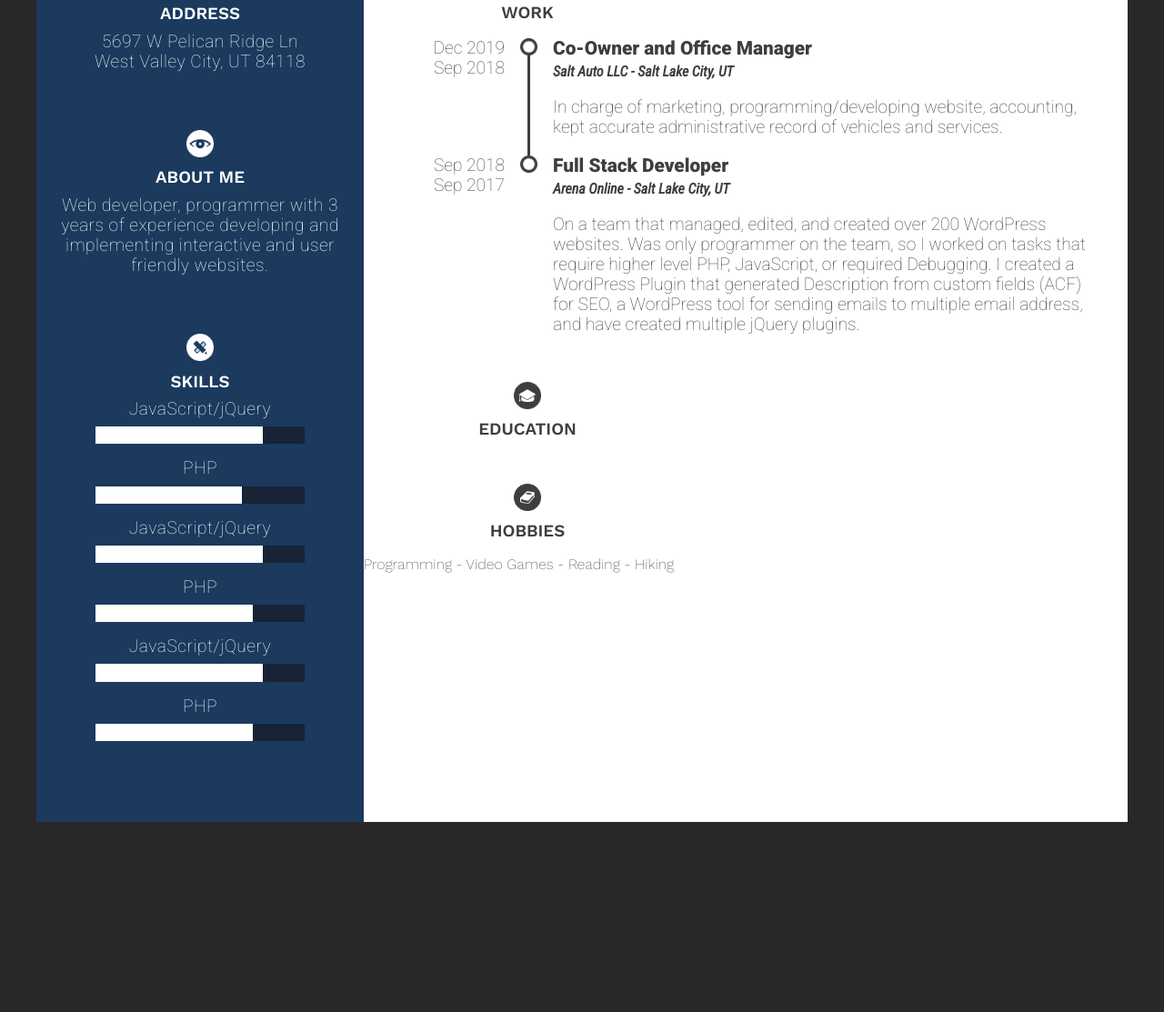
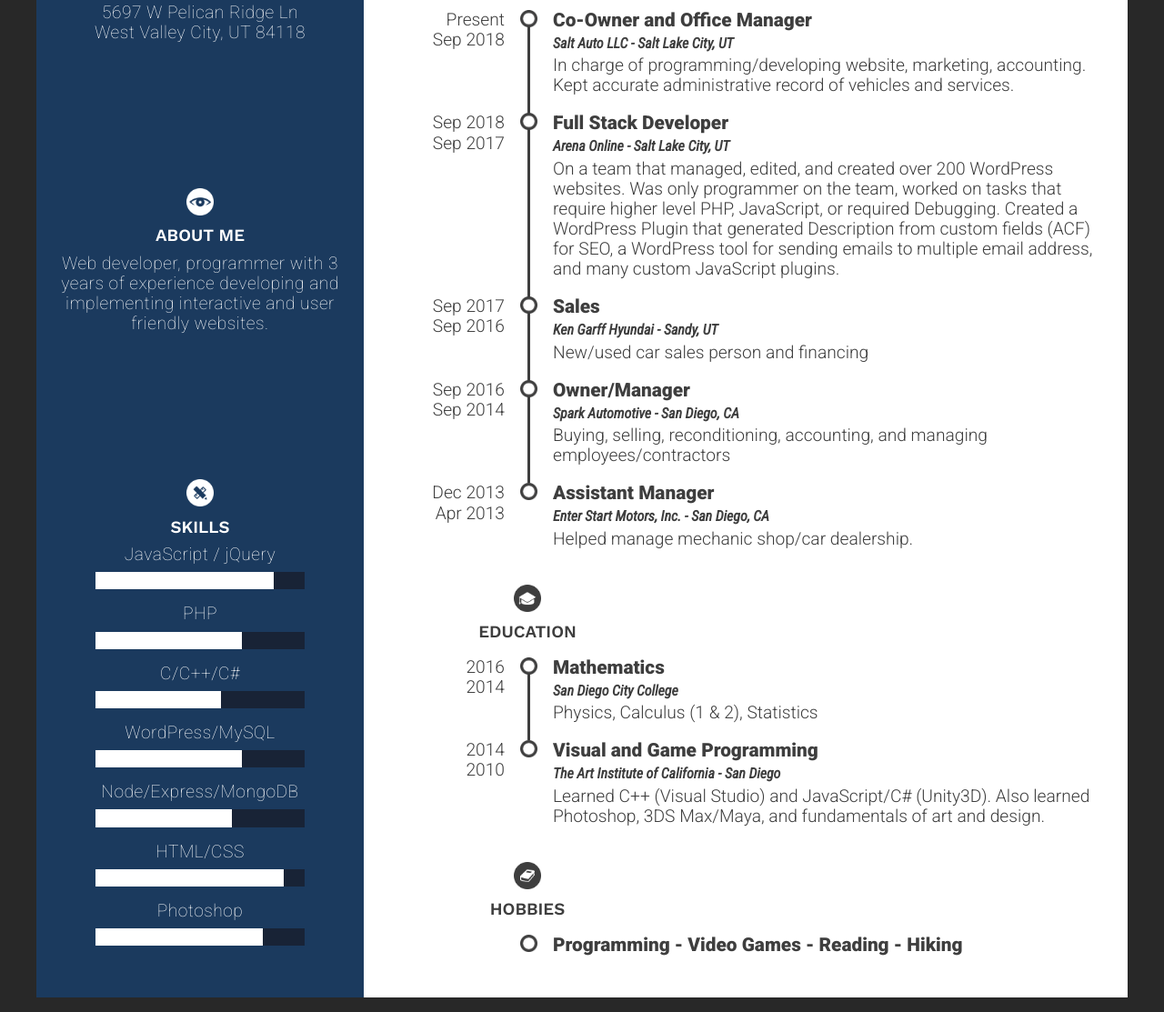
Before and after one commit to ArashRasteh/Resume, a plain HTML site: page index.html in a window 1280 px wide. Shown: the part 410-1523 px from the top of the page at 91% size. Before the commit the page ends 1330 px from the top, so only its background shows below. Drawn offline with nearby package versions, Linux system fonts and the light colour scheme.

Commit message:
Finished inputting all data and basic styling done

```diff
--- a/css/main.css
+++ b/css/main.css
@@ -119,8 +119,12 @@ h3.section-header {
 }
 
 .address-about-skills-section {
-  margin: 2rem 0 4rem;
+  margin-bottom: 10rem;
   width: 100%;
+}
+
+.address-about-skills-section:last-of-type {
+  margin-bottom: 1rem;
 }
 
 .bar-outer {
@@ -138,7 +142,7 @@ h3.section-header {
 }
 
 .experiences.right.side {
-  padding: 3.5rem 0 25px;
+  padding: 25px 0;
 }
 
 .experience-header {
@@ -150,7 +154,7 @@ h3.section-header {
 .chronology {
   font-family: 'Roboto', sans-serif;
   font-size: 1.2rem;
-  margin-bottom: 2rem;
+  margin-bottom: 1.25rem;
   display: grid;
   grid-template-columns: 180px 660px;
 }
@@ -200,6 +204,10 @@ span.chron-sep {
   font-family: 'Roboto Condensed', sans-serif;
 }
 
+.chron-experiences p {
+  margin-top: 0.25rem;
+}
+
 
 
 @media print {
--- a/index.html
+++ b/index.html
@@ -10,7 +10,7 @@
   <meta name="viewport" content="width=device-width, initial-scale=1">
 
   <link rel="stylesheet" target="_blank" href="./css/normalize.css">
-  <link href="https://fonts.googleapis.com/css?family=Roboto+Condensed:400i|Roboto:100,900|Work+Sans:100,200,600&display=swap" rel="stylesheet">
+  <link href="https://fonts.googleapis.com/css?family=Roboto+Condensed:400i|Roboto:100,300,900|Work+Sans:100,200,600&display=swap" rel="stylesheet">
 
   <link rel="stylesheet" target="_blank" href="./css/main.css">
 
@@ -56,9 +56,9 @@
         <img src="./img/Skills-Icon.png" alt="About me icon" class="small-icons">
         <h3 class="section-header">Skills</h3>
         <div class="skillbars">
-          <p>JavaScript/jQuery</p>
+          <p>JavaScript / jQuery</p>
           <div class="bar-outer">
-            <div class="bar-inner" style="width: 80%;">
+            <div class="bar-inner" style="width: 85%;">
             </div>
           </div>
           <p>PHP</p>
@@ -66,24 +66,29 @@
             <div class="bar-inner" style="width: 70%;">
             </div>
           </div>
-          <p>JavaScript/jQuery</p>
+          <p>C/C++/C#</p>
+          <div class="bar-outer">
+            <div class="bar-inner" style="width: 60%;">
+            </div>
+          </div>
+          <p>WordPress/MySQL</p>
+          <div class="bar-outer">
+            <div class="bar-inner" style="width: 70%;">
+            </div>
+          </div>
+          <p>Node/Express/MongoDB</p>
+          <div class="bar-outer">
+            <div class="bar-inner" style="width: 65%;">
+            </div>
+          </div>
+          <p>HTML/CSS</p>
+          <div class="bar-outer">
+            <div class="bar-inner" style="width: 90%;">
+            </div>
+          </div>
+          <p>Photoshop</p>
           <div class="bar-outer">
             <div class="bar-inner" style="width: 80%;">
-            </div>
-          </div>
-          <p>PHP</p>
-          <div class="bar-outer">
-            <div class="bar-inner" style="width: 75%;">
-            </div>
-          </div>
-          <p>JavaScript/jQuery</p>
-          <div class="bar-outer">
-            <div class="bar-inner" style="width: 80%;">
-            </div>
-          </div>
-          <p>PHP</p>
-          <div class="bar-outer">
-            <div class="bar-inner" style="width: 75%;">
             </div>
           </div>
 
@@ -104,14 +109,15 @@
           <div class="chron-dates">
             <span class="chron-from">Sep 2018</span>
             <span class="chron-sep"> - </span>
-            <span class="chron-to">Dec 2019</span>
+            <span class="chron-to">Present</span>
           </div>
         </div><!-- end .chron-dates-outer -->
         <div class="chron-experiences">
           <h4>Co-Owner and Office Manager</h4>
           <h5>Salt Auto LLC - Salt Lake City, UT</h5>
-          <p>In charge of marketing, programming/developing website, accounting, kept accurate administrative record of vehicles and services.</p>
-        </div> <!-- end . -->
+          <p>In charge of programming/developing website, marketing, accounting. Kept accurate administrative record of vehicles and services.</p>
+        </div> <!-- end .chron-experiences -->
+
         <div class="chron-dates-outer">
           <div class="chron-dates">
             <span class="chron-from">Sep 2017</span>
@@ -122,8 +128,47 @@
         <div class="chron-experiences">
           <h4>Full Stack Developer</h4>
           <h5>Arena Online - Salt Lake City, UT</h5>
-          <p>On a team that managed, edited, and created over 200 WordPress websites. Was only programmer on the team, so I worked on tasks that require higher level PHP, JavaScript, or required Debugging. I created a WordPress Plugin that generated Description from custom fields (ACF) for SEO, a WordPress tool for sending emails to multiple email address, and have created multiple jQuery plugins.</p>
-        </div> <!-- end . -->
+          <p>On a team that managed, edited, and created over 200 WordPress websites. Was only programmer on the team, worked on tasks that require higher level PHP, JavaScript, or required Debugging. Created a WordPress Plugin that generated Description from custom fields (ACF) for SEO, a WordPress tool for sending emails to multiple email address, and many custom JavaScript plugins.</p>
+        </div> <!-- end .chron-experiences -->
+
+        <div class="chron-dates-outer">
+          <div class="chron-dates">
+            <span class="chron-from">Sep 2016</span>
+            <span class="chron-sep"> - </span>
+            <span class="chron-to">Sep 2017</span>
+          </div>
+        </div><!-- end .chron-dates-outer -->
+        <div class="chron-experiences">
+          <h4>Sales</h4>
+          <h5>Ken Garff Hyundai - Sandy, UT</h5>
+          <p>New/used car sales person and financing</p>
+        </div> <!-- end .chron-experiences -->
+
+        <div class="chron-dates-outer">
+          <div class="chron-dates">
+            <span class="chron-from">Sep 2014</span>
+            <span class="chron-sep"> - </span>
+            <span class="chron-to">Sep 2016</span>
+          </div>
+        </div><!-- end .chron-dates-outer -->
+        <div class="chron-experiences">
+          <h4>Owner/Manager</h4>
+          <h5>Spark Automotive - San Diego, CA</h5>
+          <p>Buying, selling, reconditioning, accounting, and managing employees/contractors</p>
+        </div> <!-- end .chron-experiences -->
+
+        <div class="chron-dates-outer">
+          <div class="chron-dates">
+            <span class="chron-from">Apr 2013</span>
+            <span class="chron-sep"> - </span>
+            <span class="chron-to">Dec 2013</span>
+          </div>
+        </div><!-- end .chron-dates-outer -->
+        <div class="chron-experiences">
+          <h4>Assistant Manager</h4>
+          <h5>Enter Start Motors, Inc. - San Diego, CA</h5>
+          <p>Helped manage mechanic shop/car dealership.</p>
+        </div> <!-- end .chron-experiences -->
 
       </div><!-- end .work.chronology -->
 
@@ -132,17 +177,47 @@
         <h3 class="section-header">Education</h3>
       </div> <!-- end .experience-header -->
       <div class="education chronology">
+
+        <div class="chron-dates-outer">
+          <div class="chron-dates">
+            <span class="chron-from">2014</span>
+            <span class="chron-sep"> - </span>
+            <span class="chron-to">2016</span>
+          </div>
+        </div><!-- end .chron-dates-outer -->
+        <div class="chron-experiences">
+          <h4>Mathematics</h4>
+          <h5>San Diego City College</h5>
+          <p>Physics, Calculus (1 & 2), Statistics </p>
+        </div> <!-- end .chron-experiences -->
+
+        <div class="chron-dates-outer">
+          <div class="chron-dates">
+            <span class="chron-from">2010</span>
+            <span class="chron-sep"> - </span>
+            <span class="chron-to">2014</span>
+          </div>
+        </div><!-- end .chron-dates-outer -->
+        <div class="chron-experiences">
+          <h4>Visual and Game Programming</h4>
+          <h5>The Art Institute of California - San Diego</h5>
+          <p>Learned C++ (Visual Studio) and JavaScript/C# (Unity3D). Also learned Photoshop, 3DS Max/Maya, and fundamentals of art and design. </p>
+        </div> <!-- end .chron-experiences -->
+
       </div><!-- end .education.chronology -->
 
       <div class="experience-header">
         <img src="./img/hobbies-icon.png" alt="hobbies icon" class="small-icons">
         <h3 class="section-header">Hobbies</h3>
       </div> <!-- end .experience-header -->
-      <div class="hobbies">
-        Programming - Video Games - Reading - Hiking
-      </div> <!-- end . -->
+      <div class="hobbies chronology">
 
-    </div><!-- end .experiences -->
+        <div class="chron-dates-outer">&nbsp;</div>
+        <div class="chron-experiences">
+          <h4>Programming - Video Games - Reading - Hiking</h4>
+        </div> <!-- end .chron-experiences -->
+
+    </div><!-- end .chronology -->
 
   </div> <!-- end #page -->
 </body>
```
